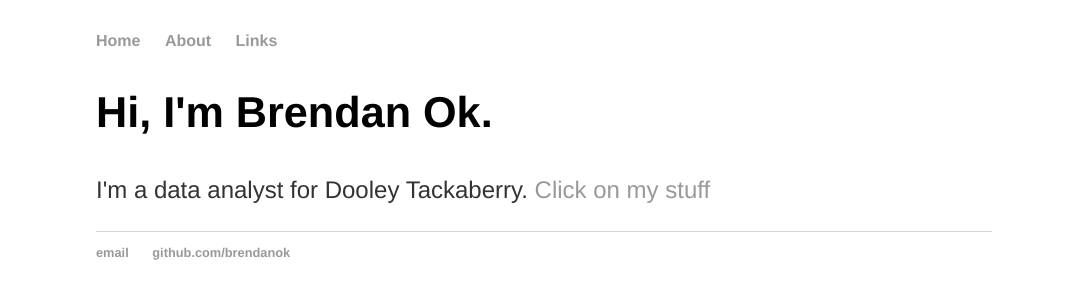
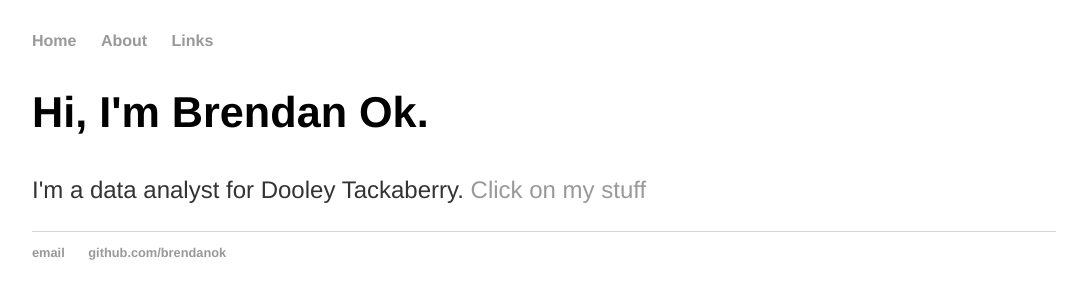
Before and after one commit to brendanok/brendanok.github.io, a Jekyll site: the page built from index.html, in a window 1280 px wide. Shown: the top 300 px of the page, without its empty margins (96-1183 px from the left). Built offline with Jekyll 4.4.1, drawn with Linux system fonts in a browser that asks for light colours.

Commit message:
Update main.css

```diff
--- a/css/main.css
+++ b/css/main.css
@@ -3,7 +3,7 @@
   zoom: 0.5 ;
 }
 
-body { margin: 30px auto; width: 70%; }
+body { margin: 30px auto; width: 80%; }
 
 a { text-decoration: none; color: #999; }
 a:hover { text-decoration: underline; }
```
